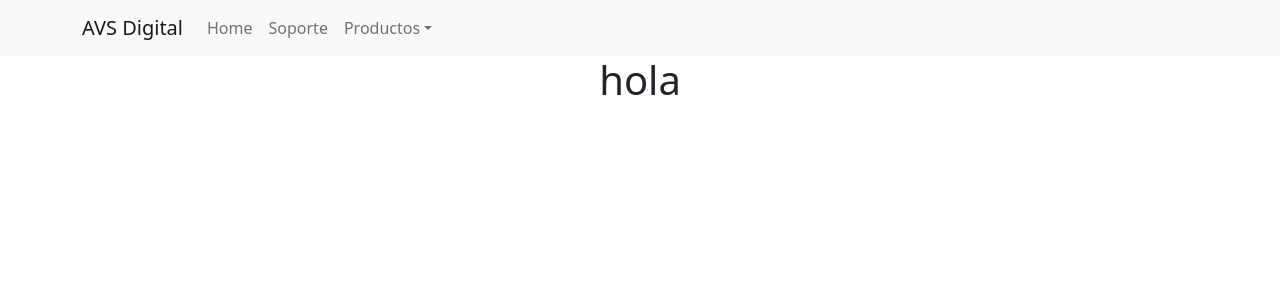
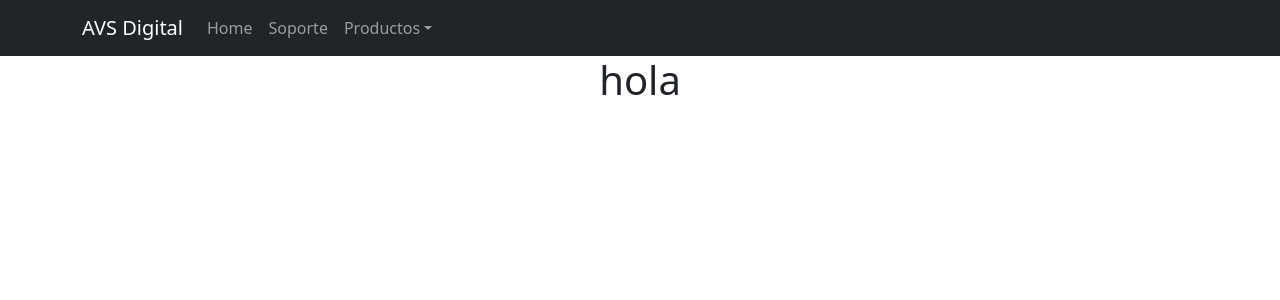
Before and after one commit to peadamo/e-commerce-avs-adigital-pablo-adamo, a React (Create React App) app: page / in a window 1280 px wide. Shown: the top 300 px of the page. Built offline with nearby package versions, Linux system fonts and the light colour scheme.

Commit message:
cambio color navbar

```diff
--- a/src/components/NavBar/NavBar.js
+++ b/src/components/NavBar/NavBar.js
@@ -2,11 +2,11 @@
 
 const NavBar = () => {
   return (
-    <Navbar bg="light" expand="lg">
+    <Navbar bg="dark" variant="dark" expand="lg">
       <Container>
         <Navbar.Brand href="#home">AVS Digital</Navbar.Brand>
         <Navbar.Toggle aria-controls="basic-navbar-nav" />
-        <Navbar.Collapse id="basic-navbar-nav">
+        <Navbar.Collapse  id="basic-navbar-nav">
           <Nav className="me-auto">
             <Nav.Link href="#home">Home</Nav.Link>
             <Nav.Link href="#link">Soporte</Nav.Link>
```
Also changed, not shown: src/components/NavBar/images/logo.png (added).
